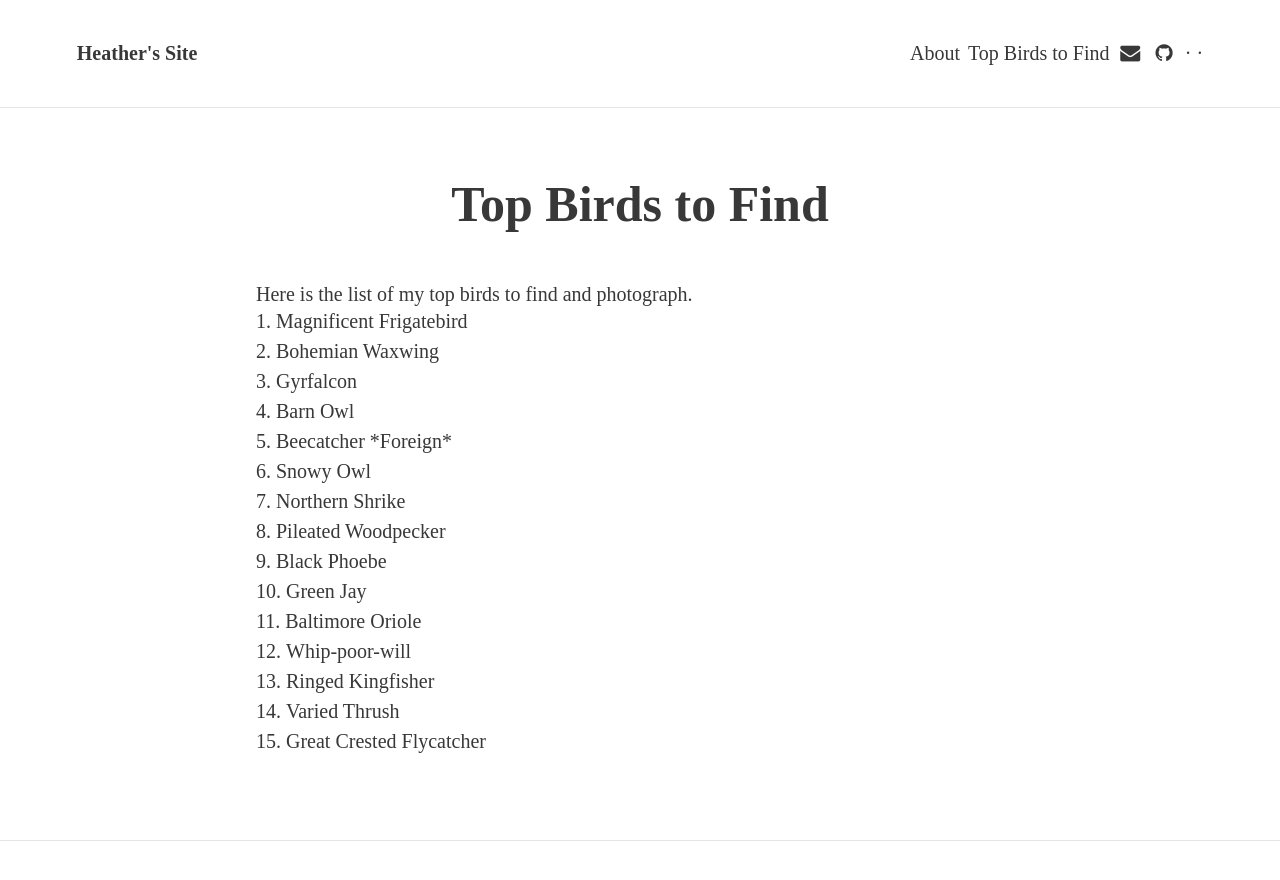
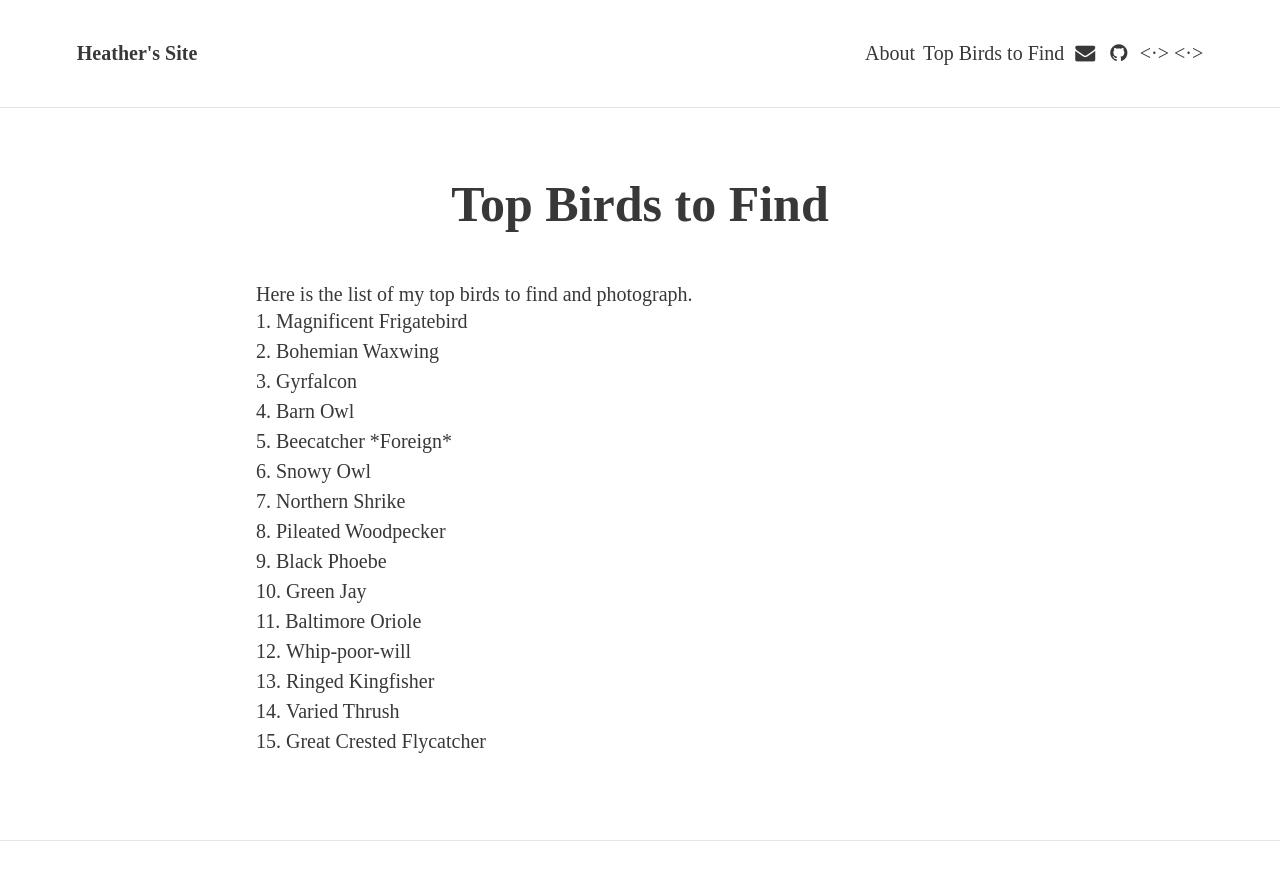
Before and after one commit to heathngordon/heathngordon.github.io, a Jekyll site: the page built from top-birds.html, in a window 1280 px wide. Shown: the top 880 px of the page. Built offline with Jekyll 4.4.1, drawn with Linux system fonts in a browser that asks for light colours; nearby versions of some CDN libraries; some web fonts are replaced.

Commit message:
attempt 2

```diff
--- a/_includes/header.html
+++ b/_includes/header.html
@@ -22,7 +22,7 @@
 					{{ page.title }}
 				</a>
 			</li>
-			&middot;
+			<&middot;>
 			{% endif %}
 			{% endfor %}
 			<!-- Social icons from Font Awesome, if enabled -->
```
